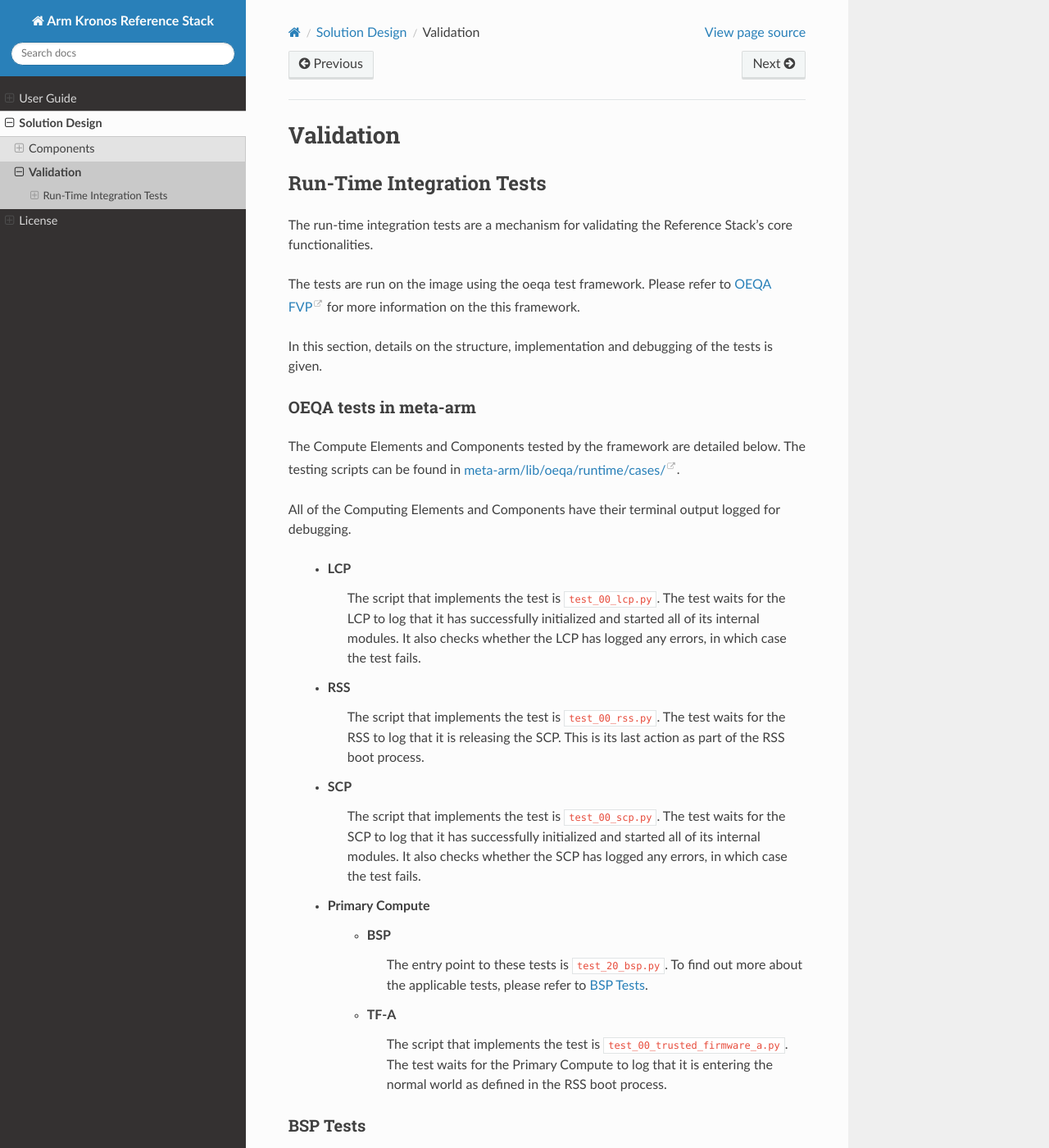
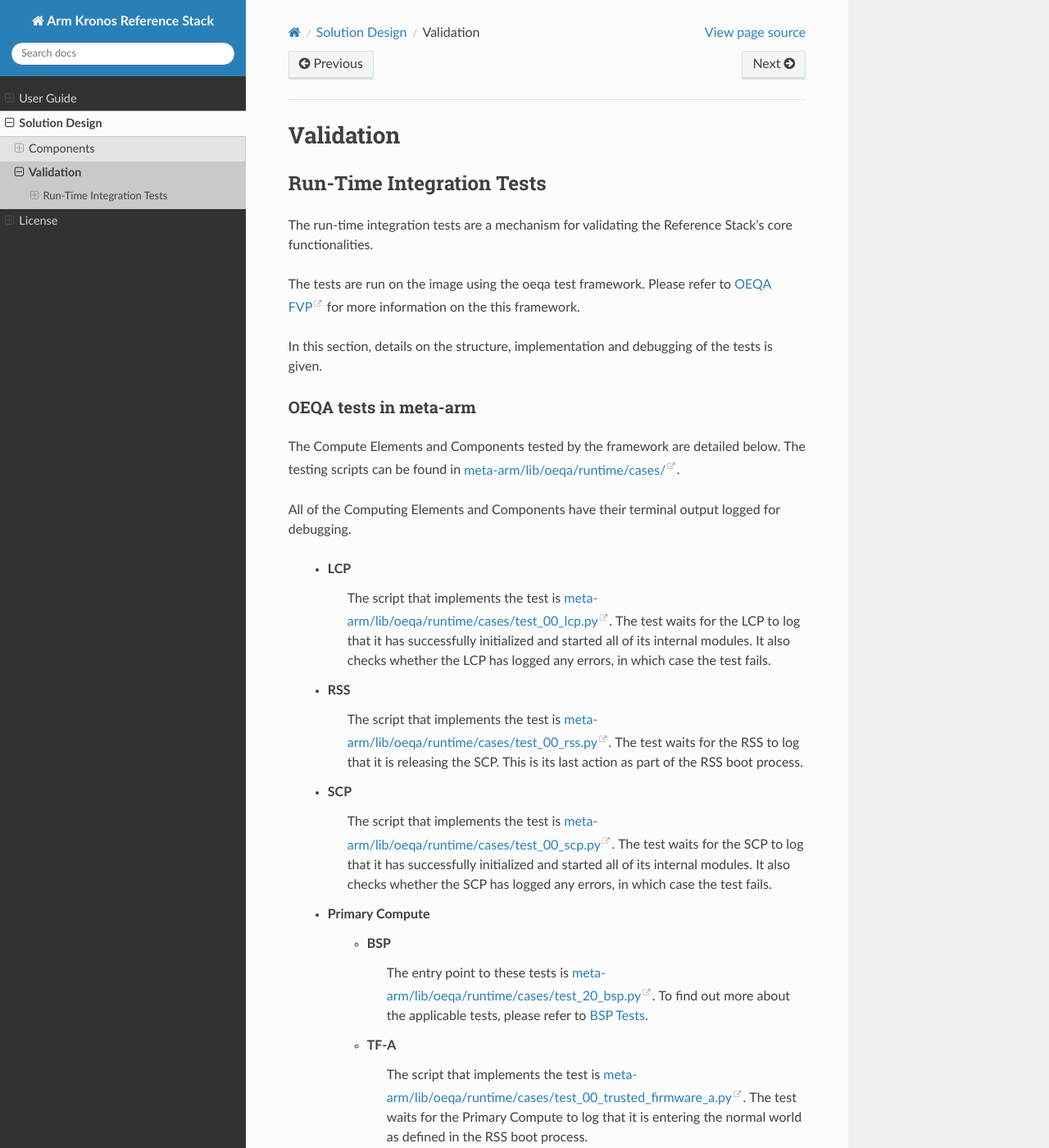
Before and after one commit to DensoSVIC/arm-sw-stack, a Sphinx documentation site: the page built from documentation/design/validation.rst, in a window 1280 px wide and 1400 px high. Shown: the whole window at 82% size. Built offline with Sphinx 7.4.7 and the Read the Docs theme 2.0.0, drawn with Linux system fonts in a browser that asks for light colours.

Commit message:
doc: Add links to each specific validation test
To improve readability and make the source code of each individual
test easier to access, add a link in each mention of a test and leave
the link to the test cases folder in meta-arm untouched.

Signed-off-by: Tomás González <tomasagustin.gonzalezorlando@arm.com>

```diff
--- a/documentation/design/validation.rst
+++ b/documentation/design/validation.rst
@@ -35,29 +35,35 @@
 for debugging.
 
  * LCP
-    The script that implements the test is ``test_00_lcp.py``.
+    The script that implements the test is
+    :meta-arm-repo:`meta-arm/lib/oeqa/runtime/cases/test_00_lcp.py`.
     The test waits for the LCP to log that it has successfully initialized and
     started all of its internal modules. It also checks whether the LCP has
     logged any errors, in which case the test fails.
 
  * RSS
-    The script that implements the test is ``test_00_rss.py``.
+    The script that implements the test is
+    :meta-arm-repo:`meta-arm/lib/oeqa/runtime/cases/test_00_rss.py`.
     The test waits for the RSS to log that it is releasing the SCP. This is its
     last action as part of the RSS boot process.
 
  * SCP
-    The script that implements the test is ``test_00_scp.py``.
+    The script that implements the test is
+    :meta-arm-repo:`meta-arm/lib/oeqa/runtime/cases/test_00_scp.py`.
     The test waits for the SCP to log that it has successfully initialized and
     started all of its internal modules. It also checks whether the SCP has
     logged any errors, in which case the test fails.
 
  * Primary Compute
     * BSP
-       The entry point to these tests is ``test_20_bsp.py``. To find out more
-       about the applicable tests, please refer to :ref:`design_bsp_tests`.
+       The entry point to these tests is
+       :meta-arm-repo:`meta-arm/lib/oeqa/runtime/cases/test_20_bsp.py`. To find
+       out more about the applicable tests, please refer to
+       :ref:`design_bsp_tests`.
 
     * TF-A
-       The script that implements the test is ``test_00_trusted_firmware_a.py``.
+       The script that implements the test is
+       :meta-arm-repo:`meta-arm/lib/oeqa/runtime/cases/test_00_trusted_firmware_a.py`.
        The test waits for the Primary Compute to log that it is entering the
        normal world as defined in the RSS boot process.
 
```
